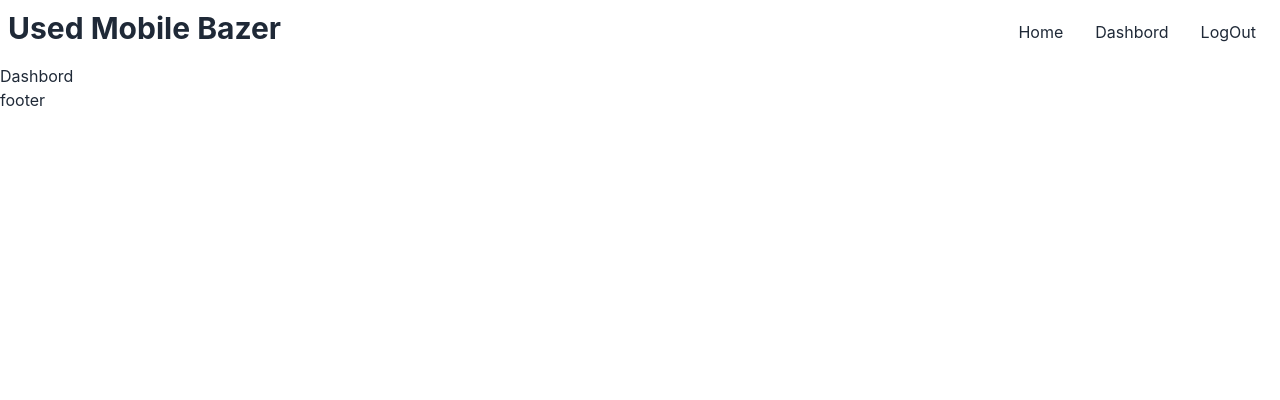
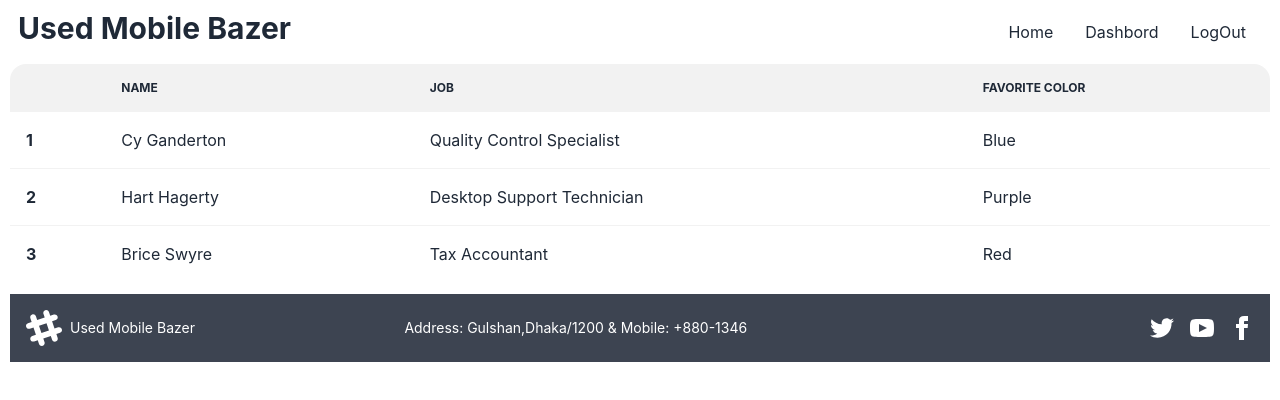
Before and after one commit to mdrobiulislam09/Used-Mobile-Bazzer, a React (Create React App) app: page /dashbord in a window 1280 px wide. Shown: the top 400 px of the page. Built offline with nearby package versions, Linux system fonts and the light colour scheme; no server answers; sample sign-in values are in the browser's storage.

Commit message:
Dash Bord Created

```diff
--- a/src/App.css
+++ b/src/App.css
@@ -1,5 +1,5 @@
 .App {
-  text-align: center;
+  margin: 0 10px 0 10px;
 }
 
 .App-logo {
--- a/src/App.js
+++ b/src/App.js
@@ -4,7 +4,7 @@ import router from './routes/Routes';
 
 function App() {
   return (
-    <div>
+    <div className='App'>
       <RouterProvider router={router}></RouterProvider>
     </div>
   );
--- a/src/footer/Footer.js
+++ b/src/footer/Footer.js
@@ -1,9 +1,22 @@
 import React from 'react';
+import './Footer.css'
 
 const Footer = () => {
     return (
-        <div>
-            footer
+        <div className='mt-3'>
+            <footer className="footer items-center p-4 bg-neutral text-neutral-content">
+                <div className="items-center grid-flow-col">
+                    <svg width="36" height="36" viewBox="0 0 24 24" xmlns="http://www.w3.org/2000/svg" fillRule="evenodd" clipRule="evenodd" className="fill-current"><path d="M22.672 15.226l-2.432.811.841 2.515c.33 1.019-.209 2.127-1.23 2.456-1.15.325-2.148-.321-2.463-1.226l-.84-2.518-5.013 1.677.84 2.517c.391 1.203-.434 2.542-1.831 2.542-.88 0-1.601-.564-1.86-1.314l-.842-2.516-2.431.809c-1.135.328-2.145-.317-2.463-1.229-.329-1.018.211-2.127 1.231-2.456l2.432-.809-1.621-4.823-2.432.808c-1.355.384-2.558-.59-2.558-1.839 0-.817.509-1.582 1.327-1.846l2.433-.809-.842-2.515c-.33-1.02.211-2.129 1.232-2.458 1.02-.329 2.13.209 2.461 1.229l.842 2.515 5.011-1.677-.839-2.517c-.403-1.238.484-2.553 1.843-2.553.819 0 1.585.509 1.85 1.326l.841 2.517 2.431-.81c1.02-.33 2.131.211 2.461 1.229.332 1.018-.21 2.126-1.23 2.456l-2.433.809 1.622 4.823 2.433-.809c1.242-.401 2.557.484 2.557 1.838 0 .819-.51 1.583-1.328 1.847m-8.992-6.428l-5.01 1.675 1.619 4.828 5.011-1.674-1.62-4.829z"></path></svg>
+                    <p>Used Mobile Bazer</p>
+                </div>
+                <p>Address: Gulshan,Dhaka/1200 & Mobile: +880-1346</p>
+                <div className="grid-flow-col gap-4 md:place-self-center md:justify-self-end">
+                    <svg xmlns="http://www.w3.org/2000/svg" width="24" height="24" viewBox="0 0 24 24" className="fill-current"><path d="M24 4.557c-.883.392-1.832.656-2.828.775 1.017-.609 1.798-1.574 2.165-2.724-.951.564-2.005.974-3.127 1.195-.897-.957-2.178-1.555-3.594-1.555-3.179 0-5.515 2.966-4.797 6.045-4.091-.205-7.719-2.165-10.148-5.144-1.29 2.213-.669 5.108 1.523 6.574-.806-.026-1.566-.247-2.229-.616-.054 2.281 1.581 4.415 3.949 4.89-.693.188-1.452.232-2.224.084.626 1.956 2.444 3.379 4.6 3.419-2.07 1.623-4.678 2.348-7.29 2.04 2.179 1.397 4.768 2.212 7.548 2.212 9.142 0 14.307-7.721 13.995-14.646.962-.695 1.797-1.562 2.457-2.549z"></path></svg>
+
+                    <svg xmlns="http://www.w3.org/2000/svg" width="24" height="24" viewBox="0 0 24 24" className="fill-current"><path d="M19.615 3.184c-3.604-.246-11.631-.245-15.23 0-3.897.266-4.356 2.62-4.385 8.816.029 6.185.484 8.549 4.385 8.816 3.6.245 11.626.246 15.23 0 3.897-.266 4.356-2.62 4.385-8.816-.029-6.185-.484-8.549-4.385-8.816zm-10.615 12.816v-8l8 3.993-8 4.007z"></path></svg>
+                    <svg xmlns="http://www.w3.org/2000/svg" width="24" height="24" viewBox="0 0 24 24" className="fill-current"><path d="M9 8h-3v4h3v12h5v-12h3.642l.358-4h-4v-1.667c0-.955.192-1.333 1.115-1.333h2.885v-5h-3.808c-3.596 0-5.192 1.583-5.192 4.615v3.385z"></path></svg>
+                </div>
+            </footer>
         </div>
     );
 };
--- a/src/pages/catagoryProduct/CatagoryProduct.js
+++ b/src/pages/catagoryProduct/CatagoryProduct.js
@@ -12,7 +12,7 @@ const CatagoryProduct = ({ n, setPhone }) => {
                 <p>Seller Name: {sellerName}</p>
                 <p>Location: {location}</p>
                 <p>Buy Price: {originalPrice}</p>
-                <p>Selling Price: m{sellPrice}</p>
+                <p>Selling Price: {sellPrice}</p>
                 <p>Use time:{used}</p>
                 <p>Post Date: {postDate}</p>
                 <div className="card-actions">
--- a/src/pages/dashbord/Dashbord.js
+++ b/src/pages/dashbord/Dashbord.js
@@ -3,7 +3,38 @@ import React from 'react';
 const Dashbord = () => {
     return (
         <div>
-            Dashbord
+            <div className="overflow-x-auto">
+                <table className="table w-full">
+                    <thead>
+                        <tr>
+                            <th></th>
+                            <th>Name</th>
+                            <th>Job</th>
+                            <th>Favorite Color</th>
+                        </tr>
+                    </thead>
+                    <tbody>
+                        <tr>
+                            <th>1</th>
+                            <td>Cy Ganderton</td>
+                            <td>Quality Control Specialist</td>
+                            <td>Blue</td>
+                        </tr>
+                        <tr className="hover">
+                            <th>2</th>
+                            <td>Hart Hagerty</td>
+                            <td>Desktop Support Technician</td>
+                            <td>Purple</td>
+                        </tr>
+                        <tr>
+                            <th>3</th>
+                            <td>Brice Swyre</td>
+                            <td>Tax Accountant</td>
+                            <td>Red</td>
+                        </tr>
+                    </tbody>
+                </table>
+            </div>
         </div>
     );
 };
--- a/src/pages/login/Login.js
+++ b/src/pages/login/Login.js
@@ -10,7 +10,7 @@ const Login = () => {
     const { register, formState: { errors} } = useForm();
     const navigate = useNavigate();
     const location = useLocation();
-    const from = location.state?.from?.pathname || '/'
+    const from = location.state?.from?.pathname || '/';
 
     const googleProvider = new GoogleAuthProvider()
 
```
Also changed, not shown: src/footer/Footer.css (added).
